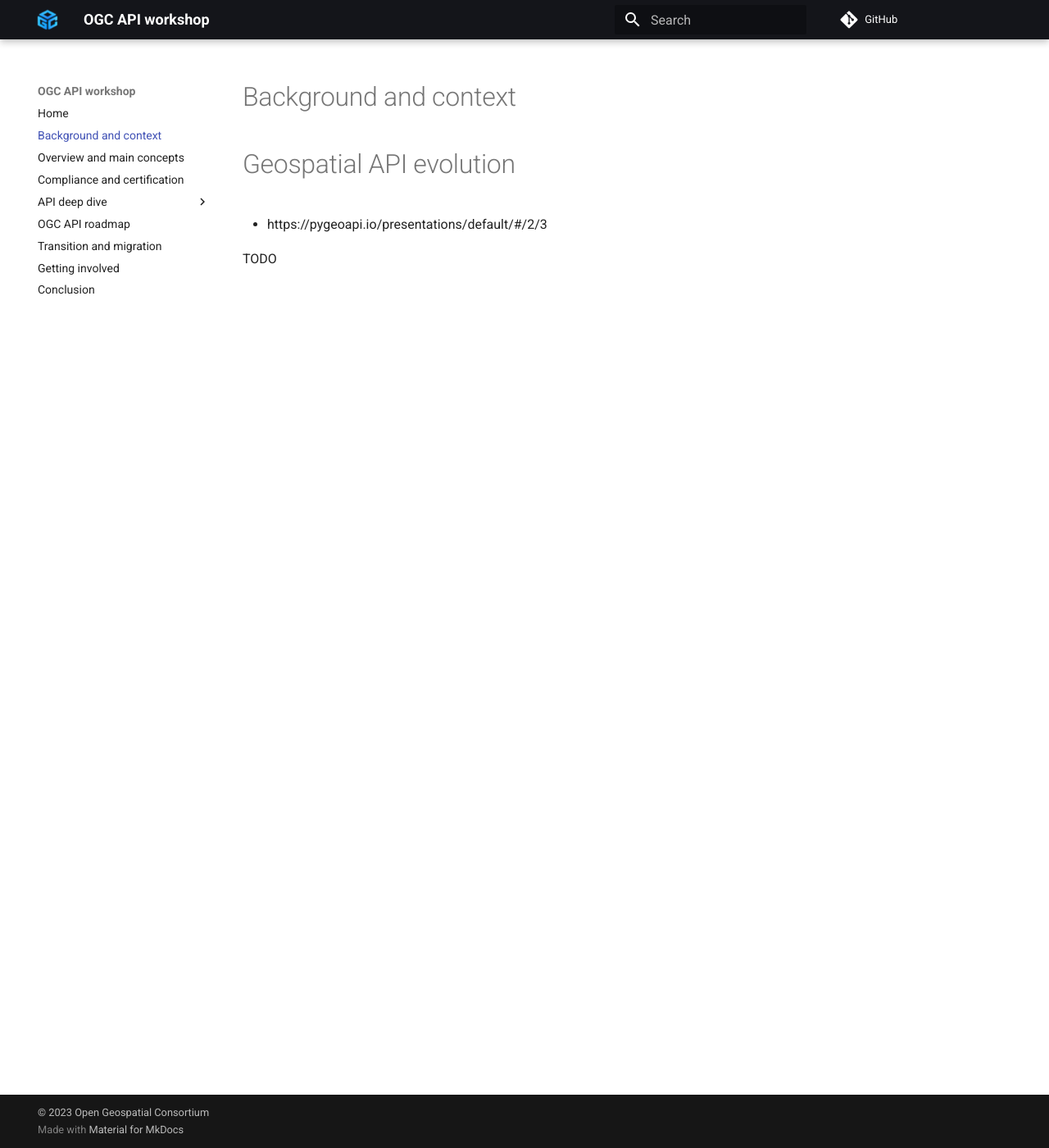
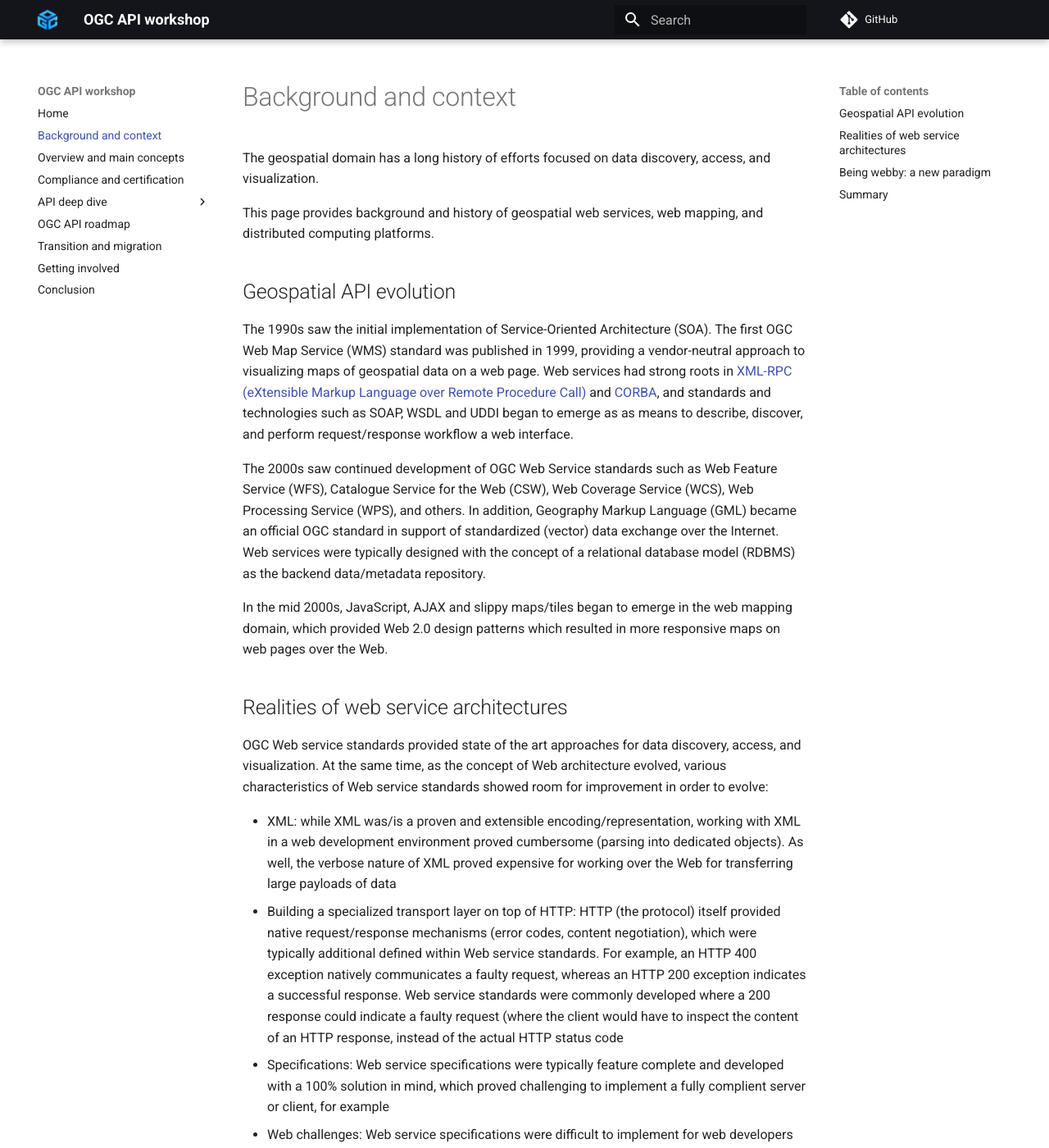
Before and after one commit to opengeospatial/ogcapi-workshop, an MkDocs documentation site: the page built from workshop/content/docs/background-and-context.md, in a window 1280 px wide and 1400 px high. Shown: the whole window at 82% size. Built offline with MkDocs 1.6.1 and Material for MkDocs 9.7.7, drawn with Linux system fonts in a browser that asks for light colours; comment, search, counter and statistics services are not loaded; some of the changed text lies outside the part shown.

Commit message:
update ToC, updates

```diff
--- a/workshop/content/docs/background-and-context.md
+++ b/workshop/content/docs/background-and-context.md
@@ -4,8 +4,78 @@ title: Background and context
 
 # Background and context
 
-# Geospatial API evolution
+The geospatial domain has a long history of efforts focused on data discovery, access, and visualization.
 
-- https://pygeoapi.io/presentations/default/#/2/3
+This page provides background and history of geospatial web services, web mapping, and distributed computing platforms.
 
-TODO
+## Geospatial API evolution
+
+The 1990s saw the initial implementation of Service-Oriented Architecture (SOA).  The first OGC Web Map Service (WMS)
+standard was published in 1999, providing a vendor-neutral approach to visualizing maps of geospatial data on a web
+page.  Web services had strong roots in [XML-RPC (eXtensible Markup Language over Remote Procedure Call)](http://xmlrpc.com/)
+and [CORBA](https://www.omg.org/spec/CCM), and standards and technologies such as SOAP, WSDL and UDDI began to emerge
+as as means to describe, discover, and perform request/response workflow  a web interface.
+
+The 2000s saw continued development of OGC Web Service standards such as Web Feature Service (WFS), Catalogue Service
+for the Web (CSW), Web Coverage Service (WCS), Web Processing Service (WPS), and others.  In addition, Geography Markup Language (GML)
+became an official OGC standard in support of standardized (vector) data exchange over the Internet.  Web services
+were typically designed with the concept of a relational database model (RDBMS) as the backend data/metadata repository.
+
+In the mid 2000s, JavaScript, AJAX and slippy maps/tiles began to emerge in the web mapping domain, which provided
+Web 2.0 design patterns which resulted in more responsive maps on web pages over the Web.
+
+## Realities of web service architectures
+
+OGC Web service standards provided state of the art approaches for data discovery, access, and visualization.  At
+the same time, as the concept of Web architecture evolved, various characteristics of Web service standards showed
+room for improvement in order to evolve:
+
+- XML: while XML was/is a proven and extensible encoding/representation, working with XML in a web development
+  environment proved cumbersome (parsing into dedicated objects).  As well, the verbose nature of XML proved expensive
+  for working over the Web for transferring large payloads of data
+- Building a specialized transport layer on top of HTTP: HTTP (the protocol) itself provided native request/response
+  mechanisms (error codes, content negotiation), which were typically additional defined within Web service standards.
+  For example, an HTTP 400 exception natively communicates a faulty request, whereas an HTTP 200 exception indicates
+  a successful response.  Web service standards were commonly developed where a 200 response could indicate a faulty
+  request (where the client would have to inspect the content of an HTTP response, instead of the actual HTTP status
+  code
+- Specifications: Web service specifications were typically feature complete and developed with a 100% solution in mind,
+  which proved challenging to implement a fully complient server or client, for example
+- Web challenges: Web service specifications were difficult to implement for web developers and typically required
+  specialized domain expertise in geospatial to interpret and understand specification requirements.  In addition, Web
+  services were difficult to integrate with mainstream Internet search engines
+
+## Being webby: a new paradigm
+
+In 2017, the W3C published the [Spatial Data on the Web Best Practices](https://www.w3.org/TR/sdw-bp), which provided
+recommendations on data formats, identifiers, access, licensing, and provenance.  The goal of this best practice was
+to provide a baseline of recommendations to integrate geosaptial data and services with mainline Web practices and
+design patterns.  In addition, the OGC published the OGC API Whitepaper describing, discussing APIs and next steps
+for the OGC at the time.  It became obvious that a "clean break" was needed, in order for OGC APIs to becoe more
+"of the Web" and lower barrier for non-domain experts.
+
+A new paradigm emerged, which highlighted the following concepts:
+
+- being webby (humans, search engines)
+- developer friendly
+- lightweight specification development
+- moving from service oriented to resource oriented: removing HTTP use as a tunnel:
+    - service oriented: `/ows?request=GetFeature&typename=roads&featureid=5`
+    - resource oriented: `/api/collections/roads/items/5`
+- modular specification development
+  - core and extension specifications, allowing for low barrier implementation and adoption for mass market/the Web
+
+In 2018, the OGC began to ran various hackathons, starting work on WFS3 (now OGC API - Features - Part 1: Core), as well as a Weather on the Web
+API (now OGC API - Environmental Data Retrieval).  This represented the origins of the OGC API movement!
+
+The development and working processes of OGC standards development themselves evolved during this time.  OGC API specifications began to be
+developed on public GitHub repositories, allowing for anyone in the public to discuss and collaboration for a given OGC API standard in the
+open on GitHub.  In addition, the specifications themselves began to be developed in AsciiDoc (an open format for documentation/markup), and
+made available as HTML pages (and PDF).  Collaborative tools used by OGC also proliferated, such as Gitter/Element as well as Discourse.
+
+!!! note
+    OGC standards, while primarily developed on GitHub, continue to be voted on by OGC members.
+
+## Summary
+
+OGC API standards are built
--- a/workshop/content/mkdocs.yml
+++ b/workshop/content/mkdocs.yml
@@ -10,16 +10,16 @@ nav:
     - Overview and main concepts: overview-and-main-concepts.md
     - Compliance and certification: compliance-and-certification.md
     - API deep dive:
-        - OGC API - Common: api-deep-dive/common/index_.md
-        - OGC API - Features: api-deep-dive/features/index_.md
-        - OGC API - Tiles: api-deep-dive/tiles/index_.md
-#        - OGC API - Coverages: api-deep-dive/coverages/index.md
-        - OGC API - Processes: api-deep-dive/processes/index_.md
-        - OGC API - Records: api-deep-dive/records/index_.md
-        - OGC API - Environmental Data Retrieval: api-deep-dive/environmental-data-retrieval/index_.md
-        - OGC API - Maps: api-deep-dive/maps/index_.md
-        - OGC SensorThings API: api-deep-dive/sensorthings/index_.md
-    - OGC API roadmap: ogcapi-roadmap.md
+        - OGC API - Common: api-deep-dive/common.md
+        - OGC API - Features: api-deep-dive/features.md
+        - OGC API - Tiles: api-deep-dive/tiles.md
+#        - OGC API - Coverages: api-deep-dive/coverages.md
+        - OGC API - Processes: api-deep-dive/processes.md
+        - OGC API - Records: api-deep-dive/records.md
+        - OGC API - Environmental Data Retrieval: api-deep-dive/environmental-data-retrieval.md
+        - OGC API - Maps: api-deep-dive/maps.md
+        - OGC SensorThings API: api-deep-dive/sensorthings.md
+    - OGC API roadmap: roadmap.md
     - Transition and migration: transition-and-migration.md
     - Getting involved: getting-involved.md
     - Conclusion: conclusion.md
```
Also changed, not shown: workshop/content/docs/api-deep-dive/common.md (renamed from workshop/content/docs/api-deep-dive/common/index_.md, +1 -1 lines), workshop/content/docs/api-deep-dive/environmental-data-retrieval.md (renamed from workshop/content/docs/api-deep-dive/environmental-data-retrieval/index_.md, +6 -6 lines), workshop/content/docs/api-deep-dive/tiles.md (renamed from workshop/content/docs/api-deep-dive/tiles/index_.md, +1 -1 lines), workshop/content/docs/ogcapi-roadmap.md (deleted, +0 -11 lines), workshop/content/docs/roadmap.md (added, +15 -0 lines), workshop/content/docs/api-deep-dive/features.md (renamed from workshop/content/docs/api-deep-dive/features/index_.md), workshop/content/docs/api-deep-dive/maps.md (renamed from workshop/content/docs/api-deep-dive/maps/index_.md), workshop/content/docs/api-deep-dive/processes.md (renamed from workshop/content/docs/api-deep-dive/processes/index_.md), workshop/content/docs/api-deep-dive/records.md (renamed from workshop/content/docs/api-deep-dive/records/index_.md), workshop/content/docs/api-deep-dive/sensorthings.md (renamed from workshop/content/docs/api-deep-dive/sensorthings/index_.md).
